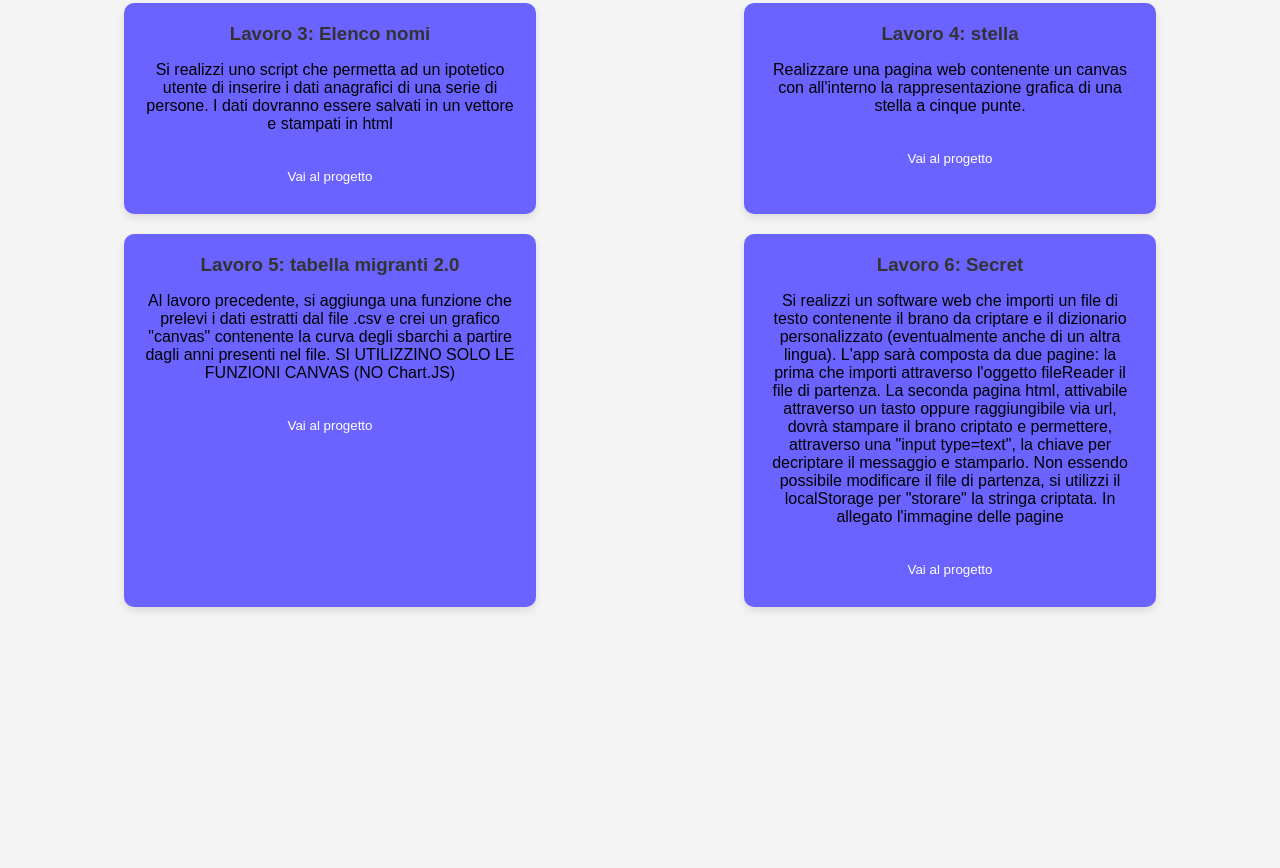
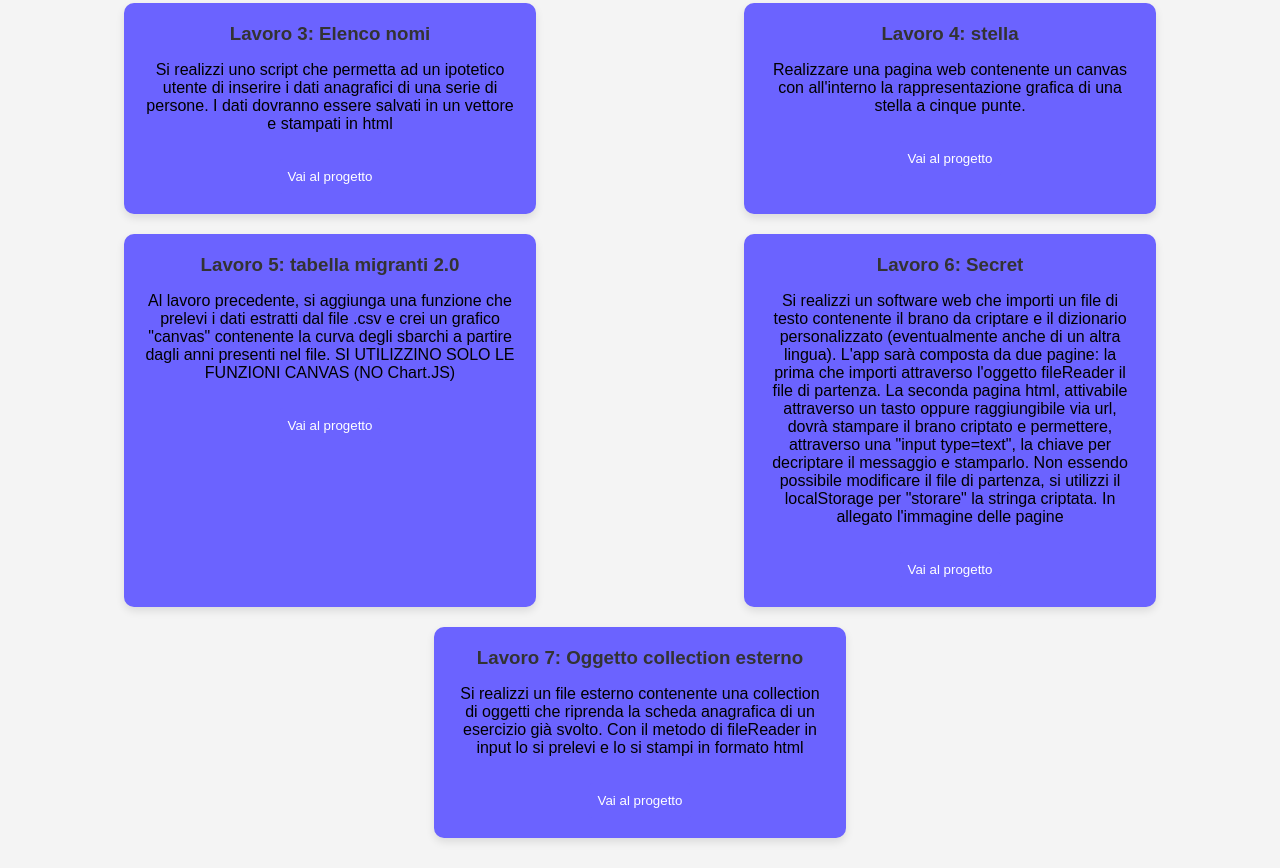
Before and after one commit to lucametre/tps, a plain HTML site: page index.html in a window 1280 px wide. Shown: the part 496-1364 px from the top of the page. Before the commit the page ends 1133 px from the top, so only its background shows below. Drawn offline with Linux system fonts and the light colour scheme.

Commit message:
Update index.html

```diff
--- a/index.html
+++ b/index.html
@@ -112,6 +112,12 @@
                 In allegato l'immagine delle pagine</p>
             <button onclick="window.location.href='pagtraduzione1.html'">Vai al progetto</button>
         </div>
+        <div class="project">
+            <h3>Lavoro 7: Oggetto collection esterno</h3>
+            <p>Si realizzi un file esterno contenente una collection di oggetti che riprenda la scheda anagrafica di un esercizio già svolto.
+Con il metodo di fileReader in input lo si prelevi e lo si stampi in formato html</p>
+            <button onclick="window.location.href='Oggettocollectionesterno.html'">Vai al progetto</button>
+        </div>
     </section>
 
 </body>
```
